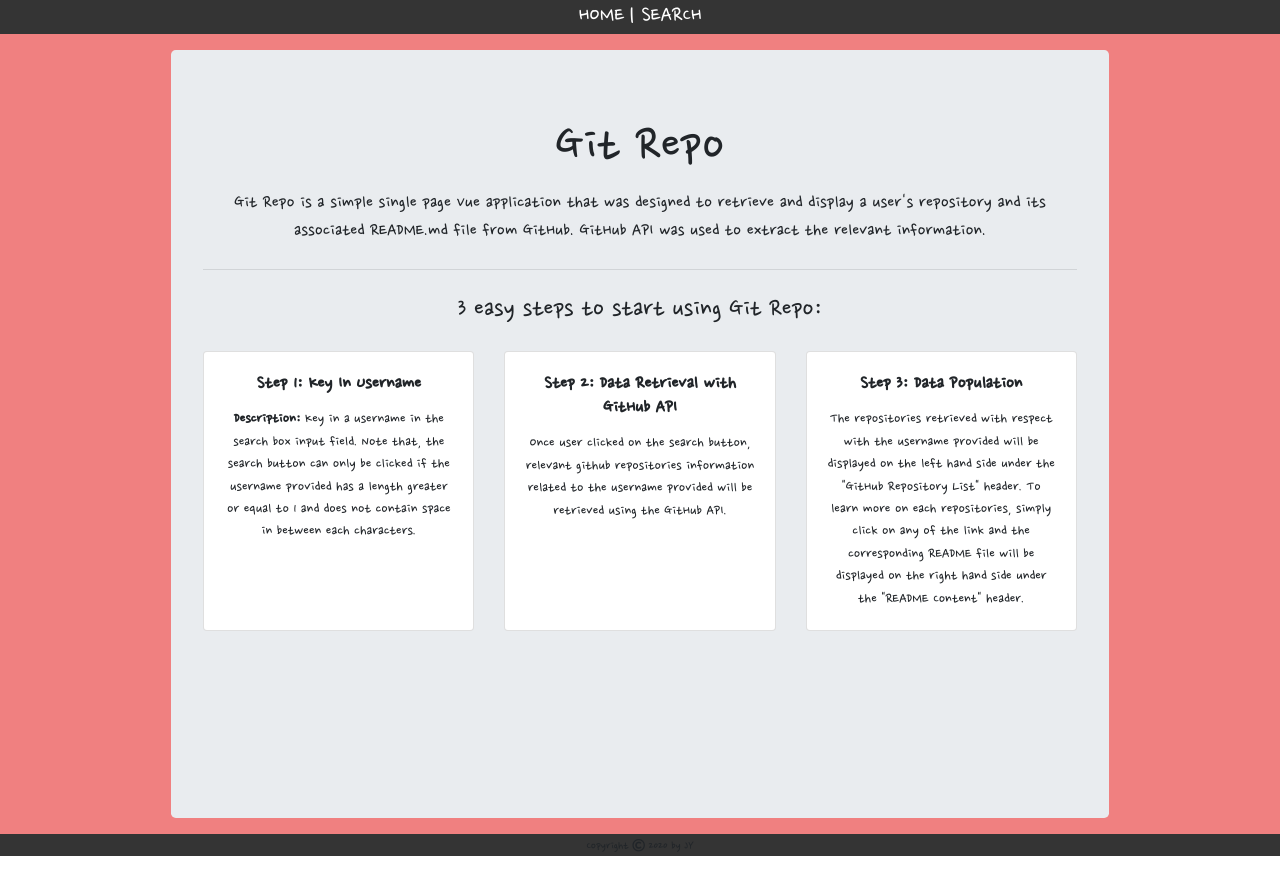
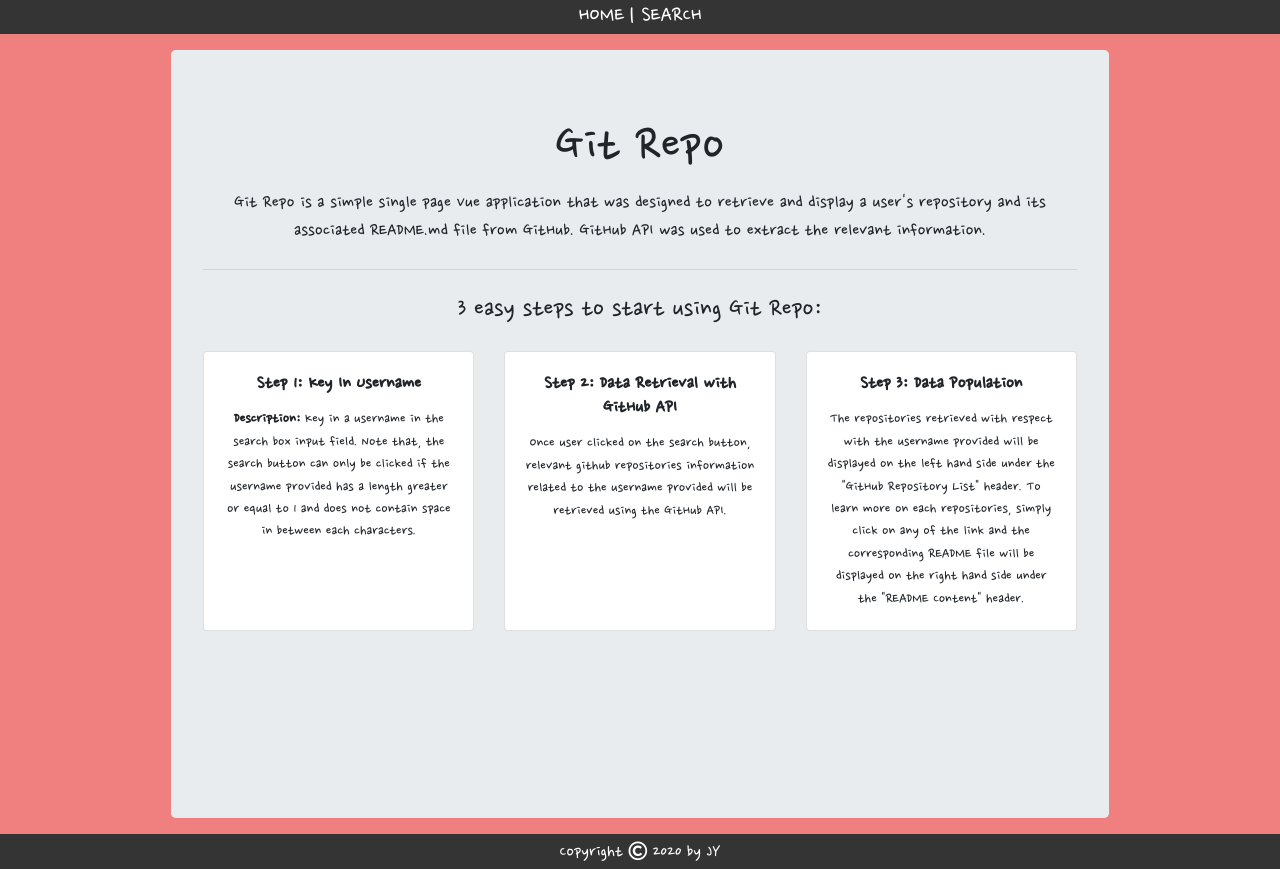
Before and after one commit to KJY93/Git-Repo, a Vue app: page / in a window 1280 px wide. Built offline with nearby package versions, Linux system fonts and the light colour scheme.

Commit message:
added css for footer section and added css for link to change color upon hovering

```diff
--- a/src/App.vue
+++ b/src/App.vue
@@ -9,9 +9,9 @@
 </template>
 
 <script>
-export default {
-  name: "App"
-};
+  export default {
+    name: "App"
+  };
 </script>
 
 <style>
@@ -31,13 +31,25 @@
     padding-left: 10px;
   }
 
-  .link-font-size {
+  .link-font-size, .footer-container {
     font-size: 1.5em;
     color: #ffffff;
+  }
+
+  .link-font-size:hover {
+
+    color: #7fffd4;
+
   }
 
   #nav {
     background: #343434;
   }
 
+  .footer-container {
+    background: #343434;
+    color: #ffffff;
+    padding-top: 1px;
+    padding-bottom: 1px;
+  }
 </style>
```
